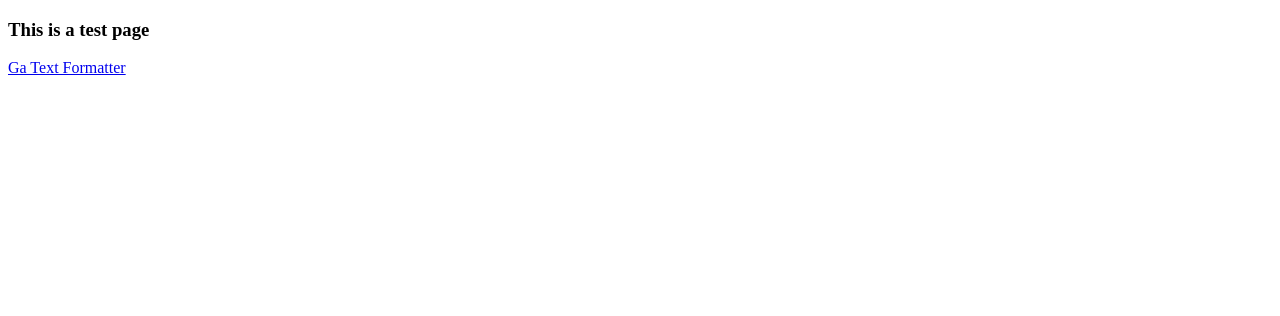
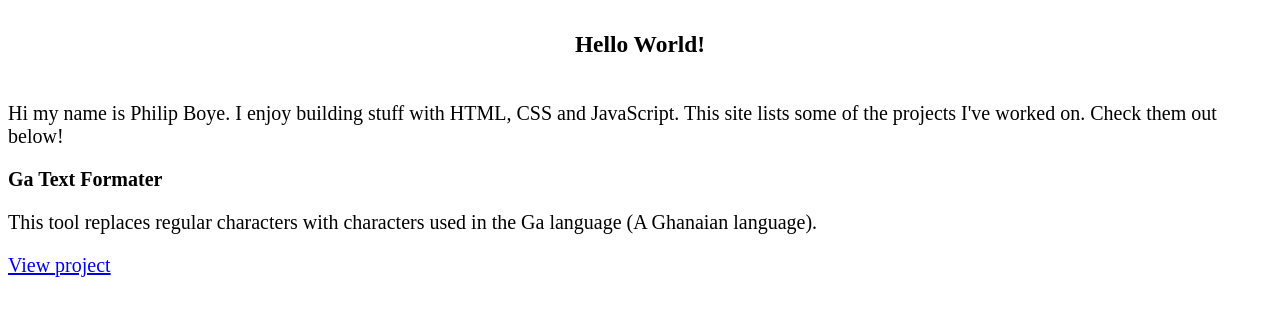
Before and after one commit to quil0byte/hello-world, a plain HTML site: page index.html in a window 1280 px wide. Drawn offline with Linux system fonts and the light colour scheme; files that its build step writes are made by us from their sources.

Commit message:
Update index.html

```diff
--- a/index.html
+++ b/index.html
@@ -1,10 +1,39 @@
 <!DOCTYPE html>
-<html>
-  <head>
-    <title>Test Page</title>
-  </head>
-  <body>
-    <h3>This is a test page</h3>
-    <a href="ga-text-formatter/main.html">Ga Text Formatter</a>
-  </body>
-</html>
+<html lang="en">
+<head>
+  <meta charset="UTF-8">
+  <meta http-equiv="X-UA-Compatible" content="IE=Edge">
+  <meta name="viewport" content="width=device-width, initial-scale=1">
+
+  <title>Hello World</title>
+
+  <!-- HTML -->
+
+
+  <!-- Custom Styles -->
+  <link rel="stylesheet" href="style.css">
+</head>
+
+<body>
+  <center id="title-container">
+    <h3>Hello World!</h3>
+  </center>
+
+  <div id="page-content">
+     <p>Hi my name is Philip Boye. I enjoy building stuff with HTML, CSS and JavaScript. This site lists some of the projects I've worked on. Check them out below!</p>
+
+  <div id="projects-container">
+    <div class="project-item">
+      <b class="title">Ga Text Formater</b>
+    <p>This tool replaces regular characters with characters used in the Ga language (A Ghanaian language).</p>
+    <a href="ga-text-formatter/main.html" class="project-link">View project</a>
+    </div>
+  </div>
+
+  </div>
+
+
+
+  <script src="main.js"></script>
+</body>
+  </html>
```
